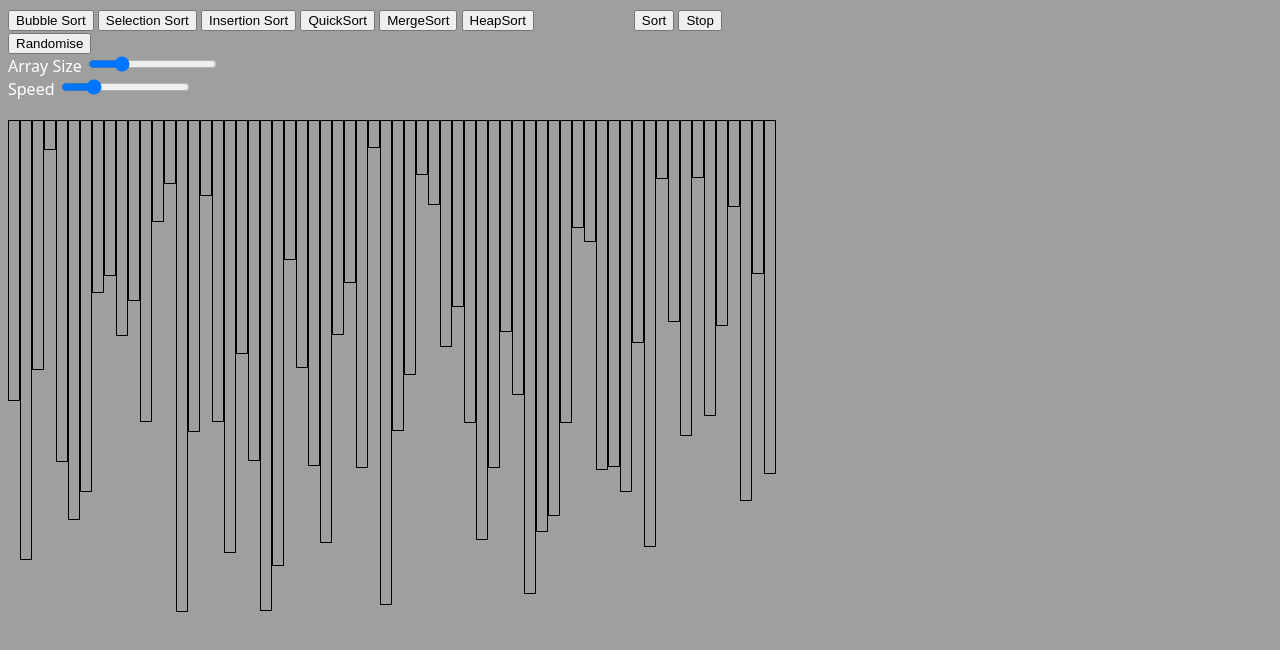
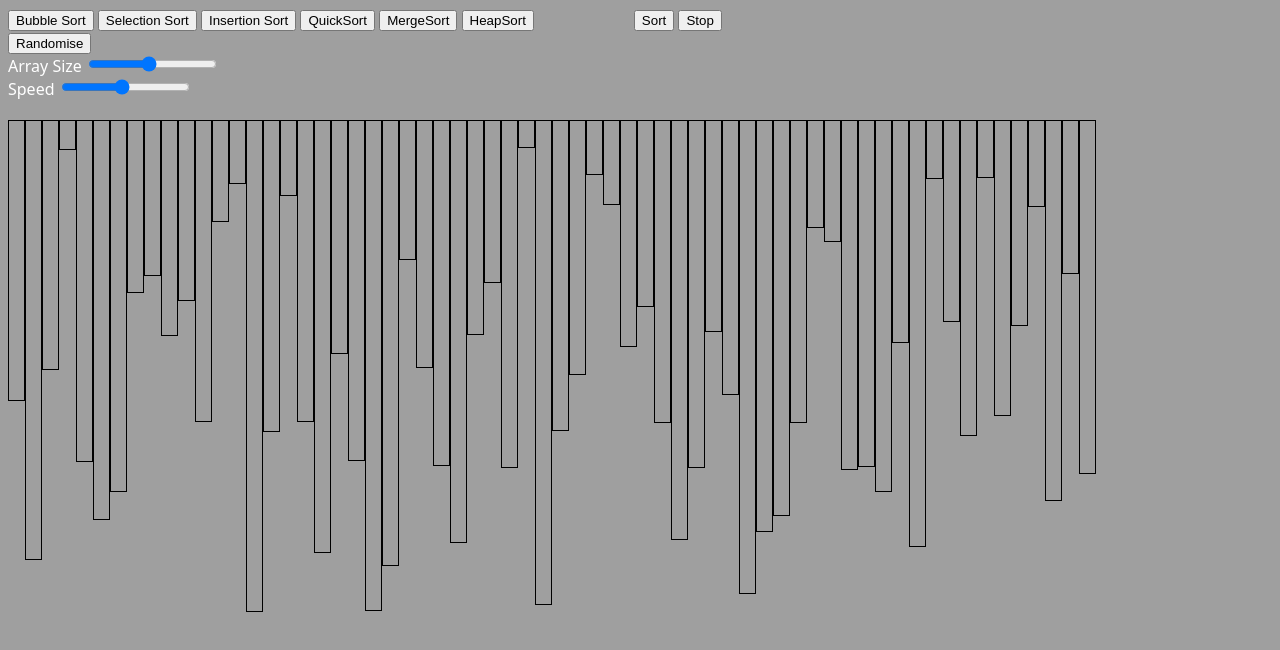
Before and after one commit to DarcBok/sorting-visualiser, a website built with webpack: page dist/index.html in a window 1280 px wide. Built offline with nearby package versions, Linux system fonts and the light colour scheme.

Commit message:
Add size and speed functionality

```diff
--- a/src/index.js
+++ b/src/index.js
@@ -9,24 +9,31 @@ import heapSort from './algorithms/heapsort.js';
 const MIN_HEIGHT = 20;
 const MAX_HEIGHT = 500;
 const INITIAL_SIZE = 64;
+const INITIAL_DELAY = 10;
 
 let arr = []; // store heights of bars
 let size = INITIAL_SIZE;
-let delay = 5;
+let delay = INITIAL_DELAY;
 
 const arrayContainer = document.querySelector('#array-container');
 
-function component() {
-    const element = document.createElement('div');
+const randHeight = () => Math.floor(Math.random() * (MAX_HEIGHT - MIN_HEIGHT)) + MIN_HEIGHT;
+const sleep = (delay) => new Promise(resolve => setTimeout(resolve, delay));
 
-    element.textContent = "Hello World!";
-    element.classList.add('hello');
-
-    return element;
+function computeWidth() {
+    return 75/size;
 }
 
-const randHeight = () => Math.floor(Math.random() * (MAX_HEIGHT - MIN_HEIGHT)) + MIN_HEIGHT;
-const sleep = (delay) => new Promise(resolve => setTimeout(resolve, delay));
+const sizeSlider = document.querySelector('#size-slider');
+sizeSlider.addEventListener('input', (e) => {
+    size = e.srcElement.value;
+    randomise();
+});
+
+const speedSlider = document.querySelector('#speed-slider');
+speedSlider.addEventListener('input', (e) => {
+    delay = 1000 / (e.srcElement.value * e.srcElement.value);
+});
 
 // Randomises array and displays on page
 function randomise() {
@@ -39,7 +46,7 @@ function randomise() {
         element.classList.add('array-elem');
         element.dataset.index = i
         element.style['height'] = `${h}px`;
-        element.style['width'] = "10px";
+        element.style['width'] = `${computeWidth()}vw`;
         arrayContainer.appendChild(element);
     }
 }
```
Also changed, not shown: dist/index.html.
